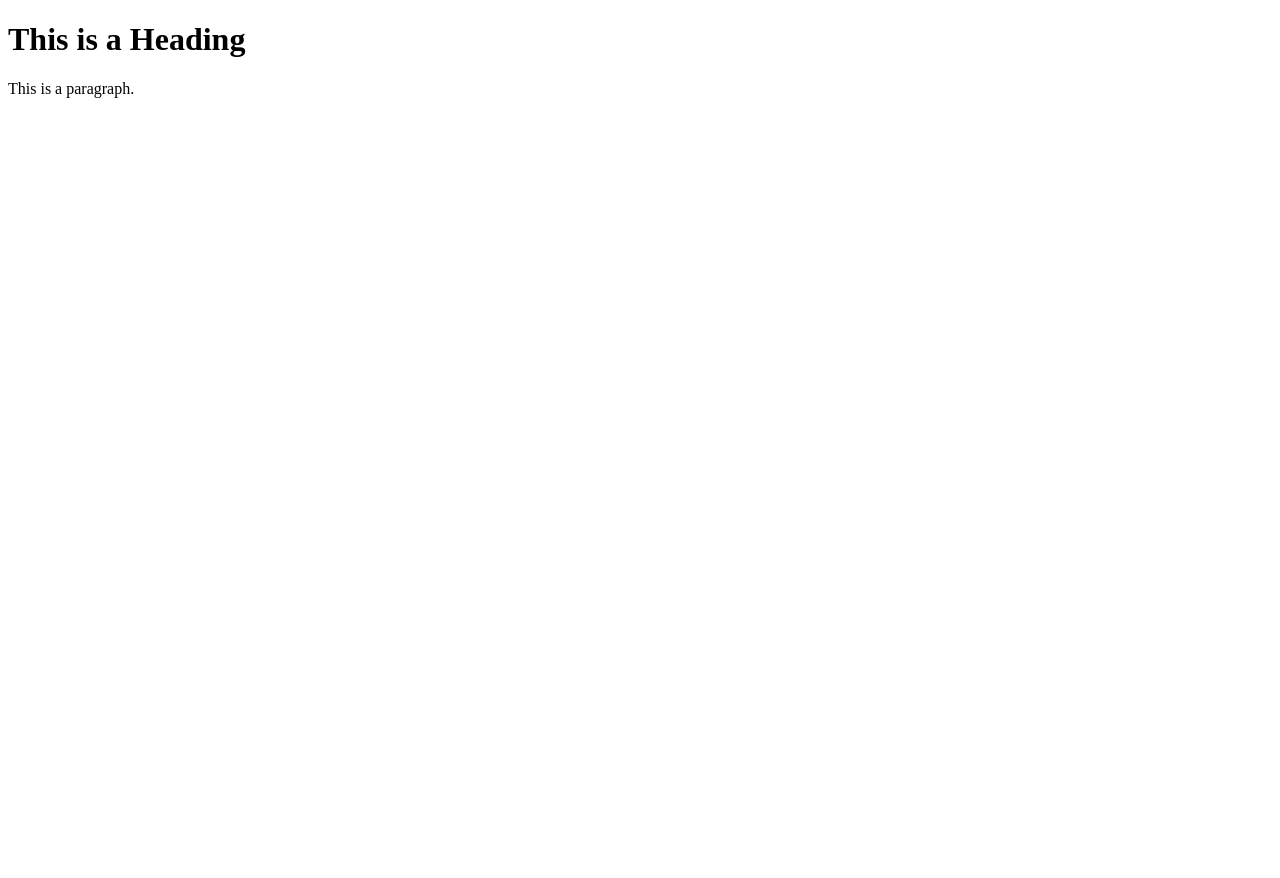
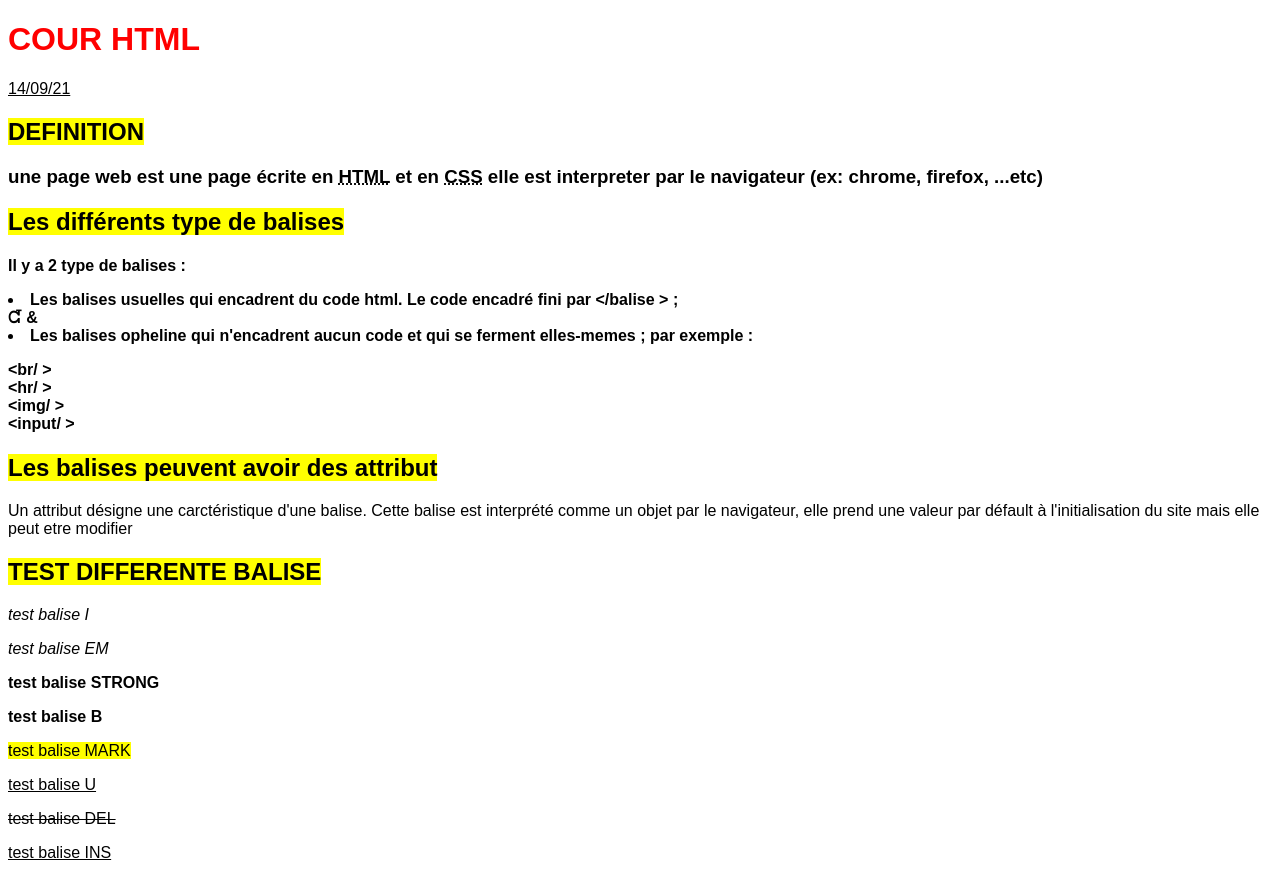
Before and after one commit to momoidrissi24/courHTML, a plain HTML site: page index.html in a window 1280 px wide. Before the commit the page ends 800 px from the top, so only its background shows below. Drawn offline with Linux system fonts and the light colour scheme.

Commit message:
Update index.html

```diff
--- a/index.html
+++ b/index.html
@@ -1,12 +1,57 @@
 <!DOCTYPE html>
 <html>
 <head>
-<title>Page Title</title>
+<title>COUR</title>
 </head>
 <body>
 
-<h1>This is a Heading</h1>
-<p>This is a paragraph.</p>
+<h1><FONT face="arial"><FONT color="red"><div>COUR HTML</div></FONT color="red"></h1>
 
+<p><u>14/09/21</u></p>
+
+<h2><mark>DEFINITION</mark></h2>
+
+<p><H3>une page web est une page écrite en <abbr title="Hyper Text Markup Language">HTML</abbr> et en <abbr title="Cascade Style Sheet">CSS</abbr> elle est interpreter par le navigateur (ex: chrome, firefox, ...etc)</H3></p>
+
+<h2><mark>Les différents type de balises</mark></h2>
+
+<h4><p>Il y a 2 type de balises :</p>
+
+<li>Les balises usuelles qui encadrent du code html. Le code encadré fini par &lt;/balise &gt; ;
+</li>&#5689; &amp;
+		<li>Les balises opheline qui n'encadrent aucun code et qui se ferment elles-memes ; par exemple :
+        <dl>
+        	<dt>&lt;br/ &gt;</dt>
+            <dt>&lt;hr/ &gt;</dt>
+            <dt>&lt;img/ &gt;</dt>
+            <dt>&lt;input/ &gt;</dt>
+            </dl>
+            </li>
+            </h4>
+
+<h2><mark>Les balises peuvent avoir des attribut</mark></h2>
+<p>Un attribut désigne une carctéristique d'une balise. Cette balise est interprété comme un objet par
+le navigateur, elle prend une valeur par défault à l'initialisation du site mais elle peut etre modifier</p>
+
+
+<h2><mark>TEST DIFFERENTE BALISE</mark></h2>
+
+<p><i>test balise I</i></p>
+
+<p><em>test balise EM</em></p>
+
+<p><strong>test balise STRONG</strong></p>
+
+<p><b>test balise B</b></p>
+
+<p><mark>test balise MARK</mark></p>
+
+<p><u>test balise U</u></p>
+
+<p><del>test balise DEL</del></p>
+
+<p><ins>test balise INS</ins></p>
+
+</FONT>
 </body>
 </html>
```
